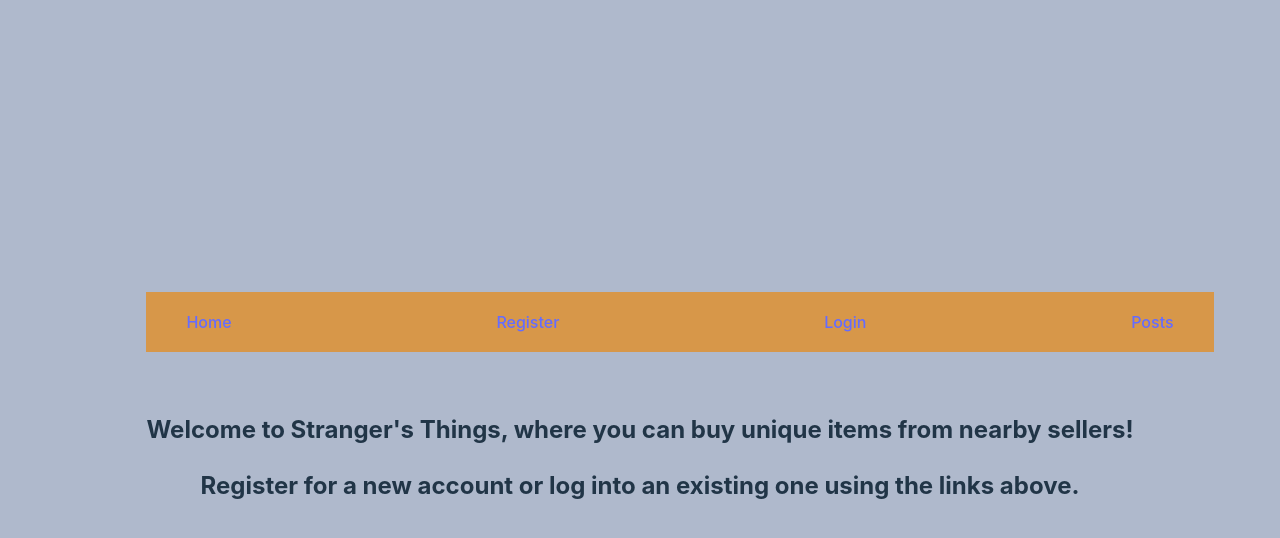
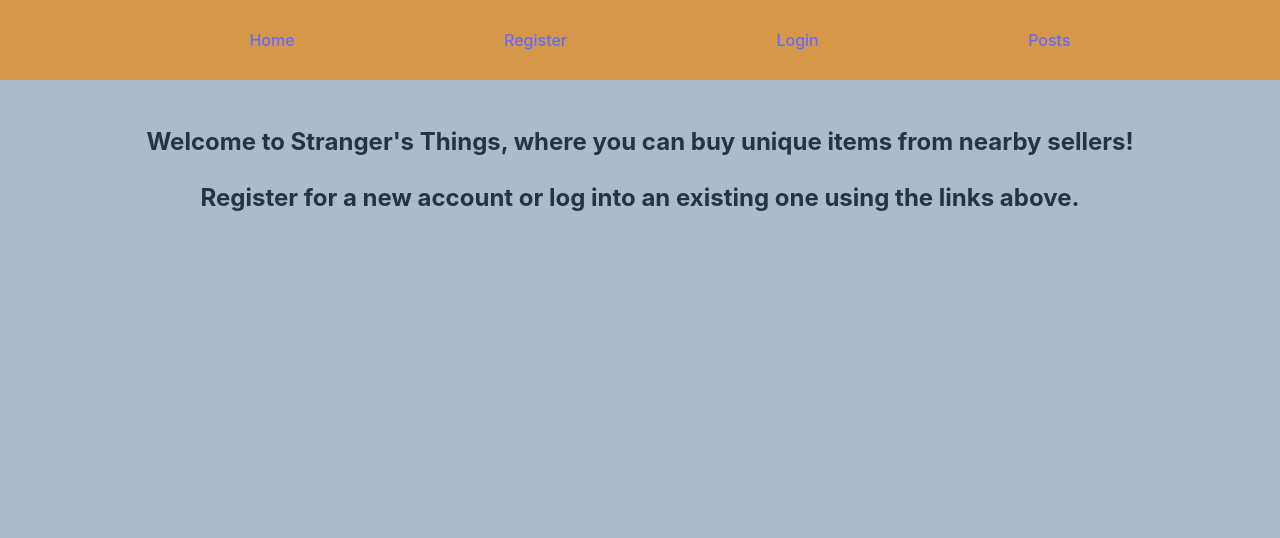
Before and after one commit to TabriaJenae/StrangersThings, a React (Vite) app: page / in a window 1280 px wide. Shown: the top 538 px of the page. Built offline with nearby package versions, Linux system fonts and the light colour scheme.

Commit message:
finalized css

```diff
--- a/src/App.css
+++ b/src/App.css
@@ -1,37 +1,51 @@
+
 #root {
-  flex-grow: 1;
   width: 100%;
+  height: 100vh;
+  margin: 0 auto;
+  text-align: center;
+
+}
+
+.container {
+  margin: 0;
   display: flex;
-  justify-content: center;
-  align-items: center;
-  margin: auto;
+  flex-direction: column;
 
 }
 
 .navbar {
   display:flex ;
-  justify-content: space-between;
+  justify-content: space-evenly;
   align-items: center;
-  gap: 50px;
+  position: sticky;
   background-color:rgb(215, 151, 73);
-  padding-left: 40px;
-  padding-right: 40px;
   list-style: none;
-  width: 100%;
-  height: 60px;
-  position: static;
+  margin: 0;
+  height: 10vh;
 }
 
 .register {
-  margin: 30%;
+  margin-top: 20px;
+  margin-bottom: 20px;
+  margin-left: 50px;
+  margin-right: 50px;
+  border: 3px solid navy;
+  background-color: rgb(21, 21, 152);
+
 }
 
 .inputfield {
   padding: 1rem;
-  display: block;
+  display: flex;
+  flex-direction: row;
+  justify-content: center;
   border: 1px solid navy;
   width: 15rem;
   margin: 1rem;
+  text-align: center;
+  margin-left: 10px;
+  margin-right: 10px;
 }
 
 .actionbutton {
@@ -43,8 +57,29 @@
   cursor: pointer;
 }
 
-.posts {
+.all-posts-container {
   display: flex;
   flex-direction: column;
+  border: 3px solid navy;
+  background-color: rgb(21, 21, 152);
 
 }
+
+.allposts{
+  border: 9px solid rgb(45, 45, 45);
+  background-color: rgb(175, 185, 204);
+  display: grid;
+
+}
+
+.newposts {
+  background-color: rgb(175, 185, 204);
+
+}
+
+.homeimages {
+  display: flex;
+  flex-direction: row;
+  justify-content: center;
+  padding: 4rem;
+}
```
